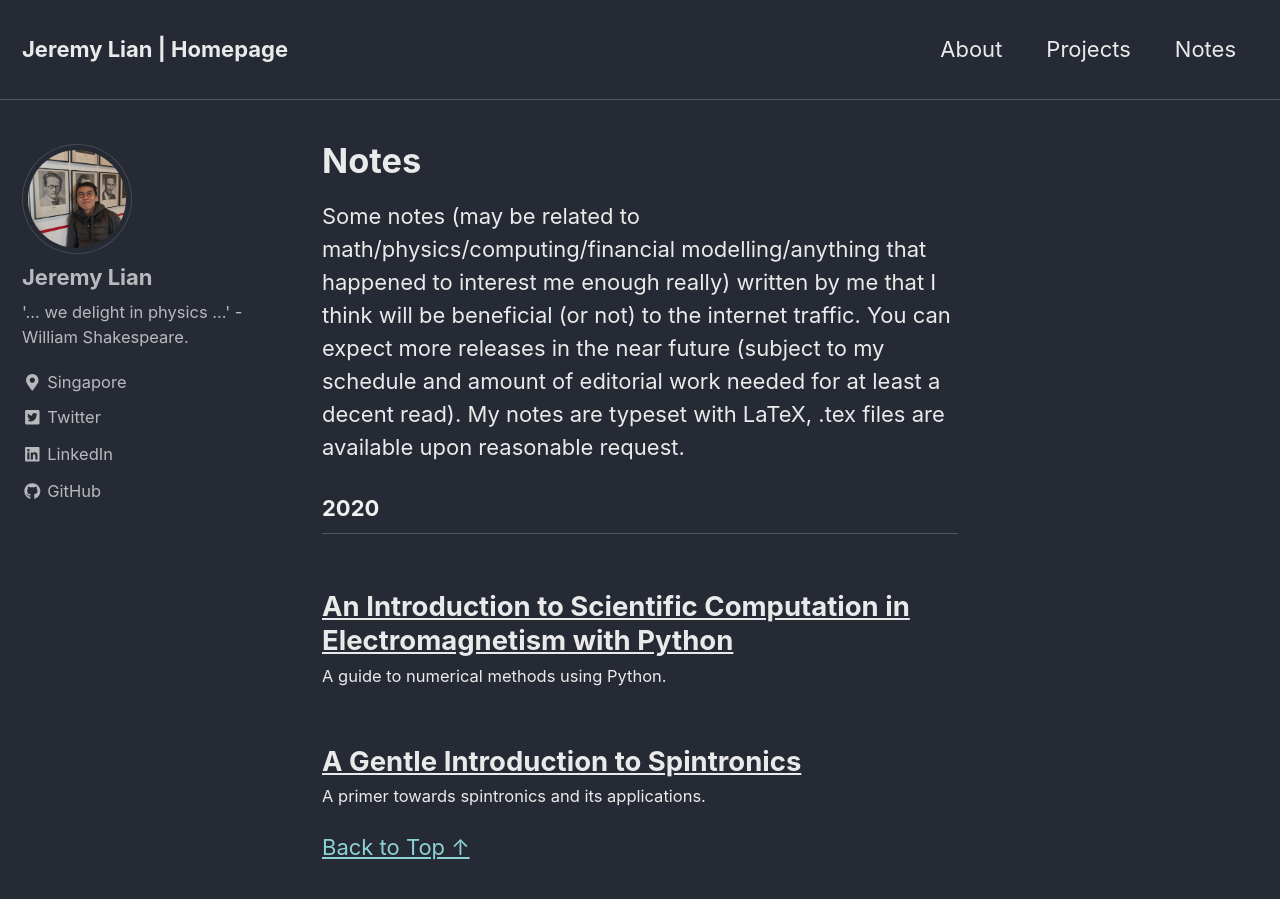
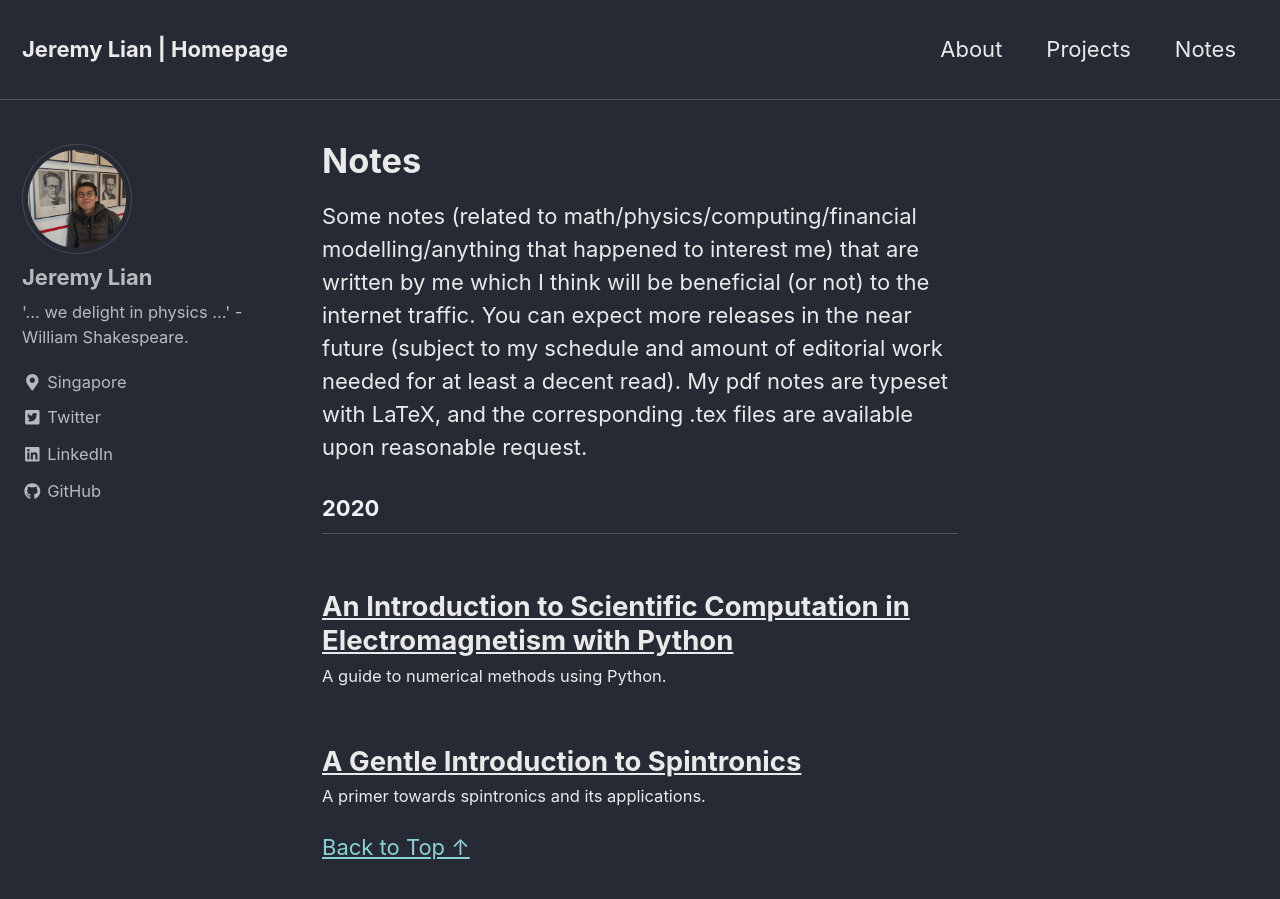
Before and after one commit to zlian001/zlian001.github.io, a Jekyll site: the page built from _pages/notes.md, in a window 1280 px wide and 900 px high. Built offline with Jekyll 4.4.1, drawn with Linux system fonts in a browser that asks for light colours; nearby versions of some CDN libraries.

Commit message:
updated pages

```diff
--- a/_pages/notes.md
+++ b/_pages/notes.md
@@ -7,4 +7,4 @@ title: "Notes"
   # image: "/images/fort point.png"
 ---
 
-Some notes (may be related to math/physics/computing/financial modelling/anything that happened to interest me enough really) written by me that I think will be beneficial (or not) to the internet traffic. You can expect more releases in the near future (subject to my schedule and amount of editorial work needed for at least a decent read). My notes are typeset with LaTeX, .tex files are available upon reasonable request.
+Some notes (related to math/physics/computing/financial modelling/anything that happened to interest me) that are written by me which I think will be beneficial (or not) to the internet traffic. You can expect more releases in the near future (subject to my schedule and amount of editorial work needed for at least a decent read). My pdf notes are typeset with LaTeX, and the corresponding .tex files are available upon reasonable request.
```
